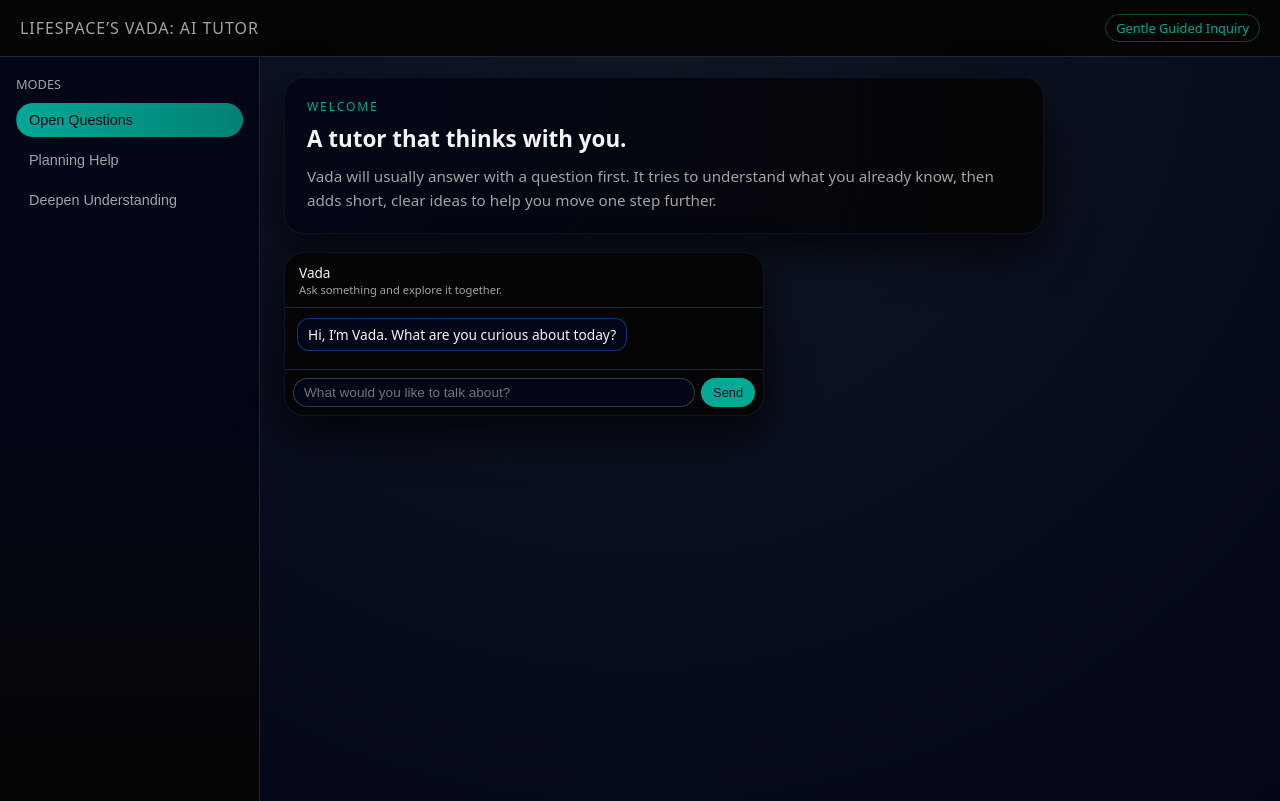
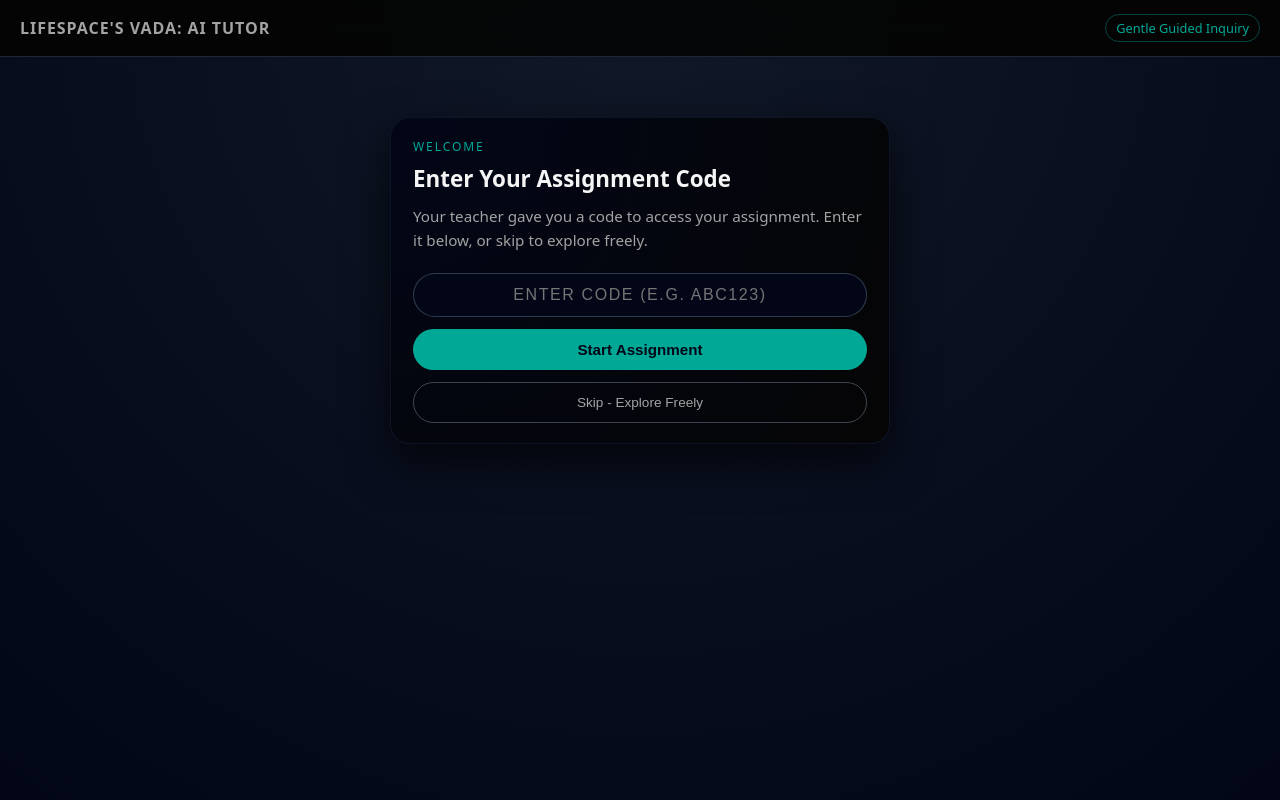
Before and after one commit to LifespaceEdu/vada-ai-tutor, a Next.js app: page / in a window 1280 px wide. Built offline with nearby package versions, Linux system fonts and the light colour scheme.

Commit message:
Update page.js

```diff
--- a/app/page.js
+++ b/app/page.js
@@ -1,122 +1,256 @@
-"use client";
+'use client'
+import { useState } from 'react'
 
-import { useState } from "react";
+export default function VadaTutor() {
+  const [hasCode, setHasCode] = useState(false)
+  const [code, setCode] = useState('')
+  const [assignmentInstructions, setAssignmentInstructions] = useState('')
+  const [loadingCode, setLoadingCode] = useState(false)
+  const [messages, setMessages] = useState([])
+  const [input, setInput] = useState('')
+  const [loading, setLoading] = useState(false)
+  const [mode, setMode] = useState('open') // open, planning, deepen
 
-export default function Home() {
-  const [messages, setMessages] = useState([
-    {
-      role: "assistant",
-      content:
-        "Hi, I’m Vada. What are you curious about today?",
-    },
-  ]);
-  const [input, setInput] = useState("");
-  const [loading, setLoading] = useState(false);
+  const loadAssignment = async () => {
+    if (!code.trim()) {
+      alert('Please enter a code')
+      return
+    }
 
-  async function sendMessage(e) {
-    e.preventDefault();
-    if (!input.trim() || loading) return;
+    setLoadingCode(true)
+    try {
+      // TODO: Replace with your actual dashboard URL
+      const response = await fetch(
+        `https://vada-dashboard.vercel.app/api/get-assignment?code=${code.toUpperCase()}`
+      )
 
-    const userMsg = { role: "user", content: input.trim() };
-    const nextMessages = [...messages, userMsg];
-    setMessages(nextMessages);
-    setInput("");
-    setLoading(true);
-
-    try {
-      const res = await fetch("/api/chat", {
-        method: "POST",
-        headers: { "Content-Type": "application/json" },
-        body: JSON.stringify({ messages: nextMessages }),
-      });
-
-      const data = await res.json();
-      const reply =
-        data.choices?.[0]?.message?.content ||
-        "I’m having trouble reaching the model right now.";
-
-      setMessages([...nextMessages, { role: "assistant", content: reply }]);
-    } catch (err) {
-      setMessages([
-        ...nextMessages,
-        {
-          role: "assistant",
-          content:
-            "Something went wrong reaching the model. Please try again in a moment.",
-        },
-      ]);
+      if (response.ok) {
+        const data = await response.json()
+        setAssignmentInstructions(data.instructions)
+        setHasCode(true)
+        setMessages([
+          {
+            role: 'assistant',
+            content: "Hi! I'm ready to help you with this assignment. What questions do you have?",
+          },
+        ])
+      } else {
+        alert('Code not found. Check with your teacher.')
+      }
+    } catch (error) {
+      console.error('Failed to load assignment:', error)
+      alert('Failed to load assignment. Please try again.')
     } finally {
-      setLoading(false);
+      setLoadingCode(false)
     }
   }
 
+  const skipCode = () => {
+    setHasCode(true)
+    setMessages([
+      {
+        role: 'assistant',
+        content: "Hi, I'm Vada. What are you curious about today?",
+      },
+    ])
+  }
+
+  const sendMessage = async () => {
+    if (!input.trim() || loading) return
+
+    const userMessage = { role: 'user', content: input }
+    setMessages([...messages, userMessage])
+    setInput('')
+    setLoading(true)
+
+    try {
+      const response = await fetch('/api/chat', {
+        method: 'POST',
+        headers: { 'Content-Type': 'application/json' },
+        body: JSON.stringify({
+          messages: [...messages, userMessage],
+          mode,
+          assignmentInstructions, // Pass instructions to API
+        }),
+      })
+
+      const data = await response.json()
+      setMessages([...messages, userMessage, { role: 'assistant', content: data.message }])
+    } catch (error) {
+      console.error('Chat failed:', error)
+      setMessages([
+        ...messages,
+        userMessage,
+        { role: 'assistant', content: 'Sorry, I encountered an error. Please try again.' },
+      ])
+    } finally {
+      setLoading(false)
+    }
+  }
+
+  // If no code entered yet, show code input screen
+  if (!hasCode) {
+    return (
+      <div className="app">
+        <header className="header">
+          <div>
+            <h1 className="header-title">Lifespace's Vada: AI Tutor</h1>
+          </div>
+          <div className="header-badge">Gentle Guided Inquiry</div>
+        </header>
+
+        <div className="content" style={{ display: 'flex', justifyContent: 'center', paddingTop: '60px' }}>
+          <div className="section-card" style={{ maxWidth: '500px' }}>
+            <div className="section-label">Welcome</div>
+            <h2 className="section-title">Enter Your Assignment Code</h2>
+            <div className="section-body" style={{ marginBottom: '20px' }}>
+              Your teacher gave you a code to access your assignment. Enter it below, or skip to
+              explore freely.
+            </div>
+
+            <input
+              type="text"
+              value={code}
+              onChange={(e) => setCode(e.target.value.toUpperCase())}
+              onKeyPress={(e) => e.key === 'Enter' && loadAssignment()}
+              placeholder="Enter code (e.g. ABC123)"
+              disabled={loadingCode}
+              style={{
+                width: '100%',
+                background: '#020617',
+                border: '1px solid rgba(51, 65, 85, 0.9)',
+                borderRadius: '999px',
+                padding: '12px 16px',
+                color: 'var(--text)',
+                fontSize: '1rem',
+                textAlign: 'center',
+                letterSpacing: '0.1em',
+                textTransform: 'uppercase',
+                marginBottom: '12px',
+              }}
+            />
+
+            <button
+              onClick={loadAssignment}
+              disabled={loadingCode}
+              style={{
+                width: '100%',
+                background: 'var(--accent)',
+                border: 'none',
+                borderRadius: '999px',
+                padding: '12px',
+                color: '#020617',
+                fontSize: '0.95rem',
+                fontWeight: '600',
+                cursor: loadingCode ? 'not-allowed' : 'pointer',
+                marginBottom: '12px',
+              }}
+            >
+              {loadingCode ? 'Loading...' : 'Start Assignment'}
+            </button>
+
+            <button
+              onClick={skipCode}
+              style={{
+                width: '100%',
+                background: 'transparent',
+                border: '1px solid rgba(148, 163, 184, 0.4)',
+                borderRadius: '999px',
+                padding: '12px',
+                color: 'var(--text-dim)',
+                fontSize: '0.85rem',
+                cursor: 'pointer',
+              }}
+            >
+              Skip - Explore Freely
+            </button>
+          </div>
+        </div>
+      </div>
+    )
+  }
+
+  // Rest of your existing chat interface goes here
+  // (Keep your existing layout, nav, modes, chat UI, etc.)
   return (
-    <main className="app">
+    <div className="app">
       <header className="header">
-        <div className="header-title">Lifespace’s Vada: AI Tutor</div>
+        <div>
+          <h1 className="header-title">Lifespace's Vada: AI Tutor</h1>
+        </div>
         <div className="header-badge">Gentle Guided Inquiry</div>
       </header>
 
       <div className="layout">
-        <aside className="nav">
+        <nav className="nav">
           <div className="nav-title">Modes</div>
-          <button className="nav-item active">Open Questions</button>
-          <button className="nav-item">Planning Help</button>
-          <button className="nav-item">Deepen Understanding</button>
-        </aside>
+          <button
+            className={`nav-item ${mode === 'open' ? 'active' : ''}`}
+            onClick={() => setMode('open')}
+          >
+            Open Questions
+          </button>
+          <button
+            className={`nav-item ${mode === 'planning' ? 'active' : ''}`}
+            onClick={() => setMode('planning')}
+          >
+            Planning Help
+          </button>
+          <button
+            className={`nav-item ${mode === 'deepen' ? 'active' : ''}`}
+            onClick={() => setMode('deepen')}
+          >
+            Deepen Understanding
+          </button>
+        </nav>
 
-        <section className="content">
+        <main className="content">
           <div className="section-card">
             <div className="section-label">Welcome</div>
-            <h1 className="section-title">
-              A tutor that thinks with you.
-            </h1>
-            <p className="section-body">
-              Vada will usually answer with a question first. It tries to
-              understand what you already know, then adds short, clear ideas
-              to help you move one step further.
-            </p>
+            <h2 className="section-title">A tutor that thinks with you.</h2>
+            <div className="section-body">
+              Vada will usually answer with a question first. It tries to understand what you
+              already know, then adds short, clear ideas to help you move one step further.
+            </div>
           </div>
 
           <div className="chat-container">
             <div className="chat-header">
               <div>
                 <div className="chat-title">Vada</div>
-                <div className="chat-subtitle">
-                  Ask something and explore it together.
-                </div>
+                <div className="chat-subtitle">Ask something and explore it together.</div>
               </div>
             </div>
 
             <div className="chat-body">
-              {messages.map((m, i) => (
-                <div
-                  key={i}
-                  className={`message ${m.role === "user" ? "user" : "assistant"}`}
-                >
-                  <span>{m.content}</span>
+              {messages.map((msg, idx) => (
+                <div key={idx} className={`message ${msg.role}`}>
+                  <span>{msg.content}</span>
                 </div>
               ))}
               {loading && (
                 <div className="message assistant">
-                  <span>Thinking with you…</span>
+                  <span>Thinking...</span>
                 </div>
               )}
             </div>
 
-            <form onSubmit={sendMessage} className="chat-input-row">
+            <div className="chat-input-row">
               <input
+                type="text"
                 value={input}
                 onChange={(e) => setInput(e.target.value)}
-                placeholder="What would you like to talk about?"
+                onKeyPress={(e) => e.key === 'Enter' && sendMessage()}
+                placeholder="Ask a question..."
+                disabled={loading}
               />
-              <button type="submit" disabled={loading}>
+              <button onClick={sendMessage} disabled={loading}>
                 Send
               </button>
-            </form>
+            </div>
           </div>
-        </section>
+        </main>
       </div>
-    </main>
-  );
+    </div>
+  )
 }
```
